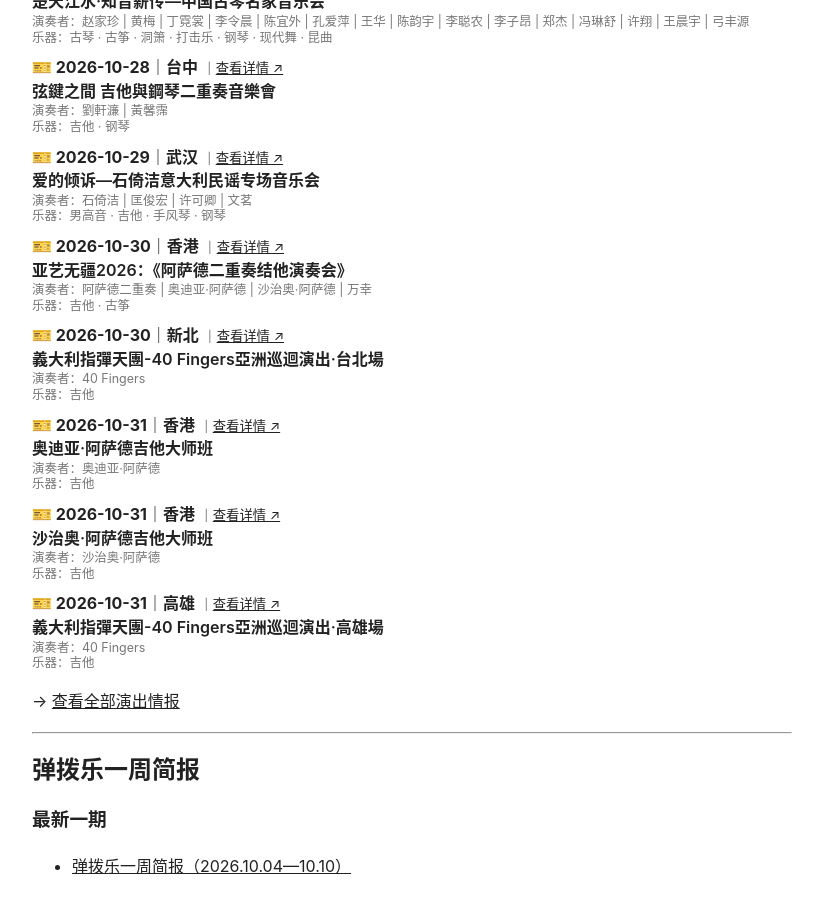
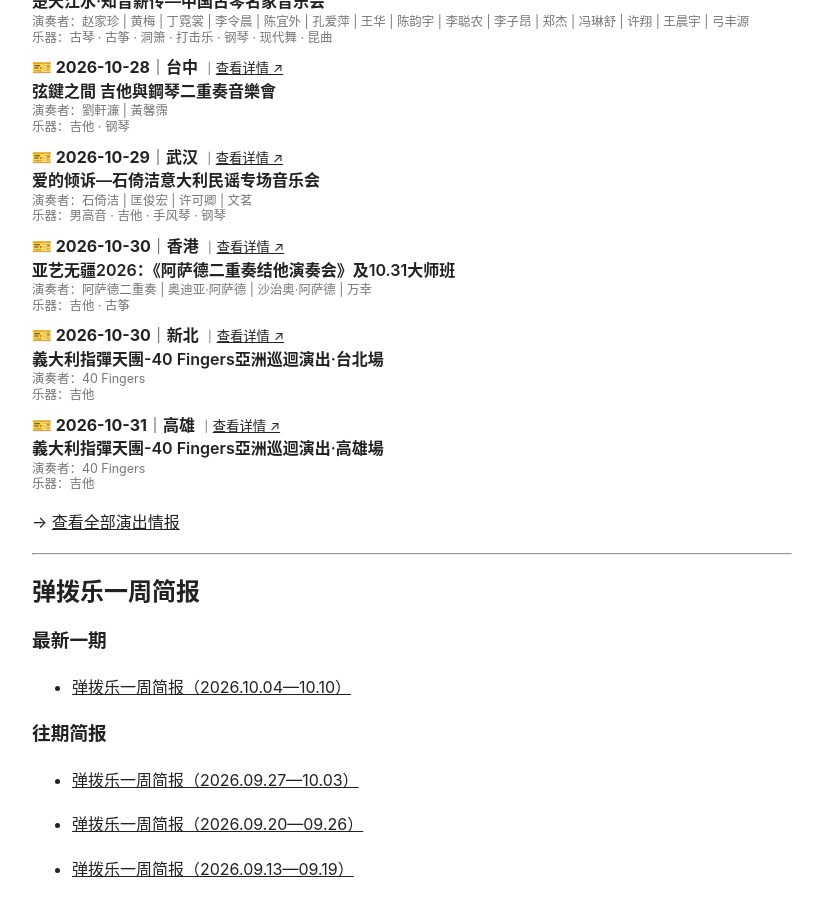
Before and after one commit to KeenKwok/boxianji, a Jekyll site: the page built from index.md, in a window 1280 px wide and 900 px high, scrolled down 1226 px. Shown: the whole window, without its empty margins (228-1051 px from the left). Built offline with Jekyll 4.4.1, drawn with Linux system fonts in a browser that asks for light colours.

Commit message:
更新 attention.yml

```diff
--- a/_data/attention.yml
+++ b/_data/attention.yml
@@ -1,7 +1,7 @@
 - id: "20261030-hongkong-assad-duo-guitar-recital"
   date: "2026-10-30"
   city: "香港"
-  title: "亚艺无疆2026：《阿萨德二重奏结他演奏会》"
+  title: "亚艺无疆2026：《阿萨德二重奏结他演奏会》及10.31大师班"
   performers:
     - "阿萨德二重奏"
     - "奥迪亚·阿萨德"
@@ -10,26 +10,6 @@
   instruments:
     - "吉他"
     - "古筝"
-  link: "https://mp.weixin.qq.com/s/S1Og-_TKmeBH6dupDBcNwg"
-
-- id: "20261031-hongkong-odair-assad-guitar-masterclass"
-  date: "2026-10-31"
-  city: "香港"
-  title: "奥迪亚·阿萨德吉他大师班"
-  performers:
-    - "奥迪亚·阿萨德"
-  instruments:
-    - "吉他"
-  link: "https://mp.weixin.qq.com/s/S1Og-_TKmeBH6dupDBcNwg"
-
-- id: "20261031-hongkong-sergio-assad-guitar-masterclass"
-  date: "2026-10-31"
-  city: "香港"
-  title: "沙治奥·阿萨德吉他大师班"
-  performers:
-    - "沙治奥·阿萨德"
-  instruments:
-    - "吉他"
   link: "https://mp.weixin.qq.com/s/S1Og-_TKmeBH6dupDBcNwg"
 
 - id: "20261031-kaohsiung-forty-fingers-asian-tour-2026"
```
